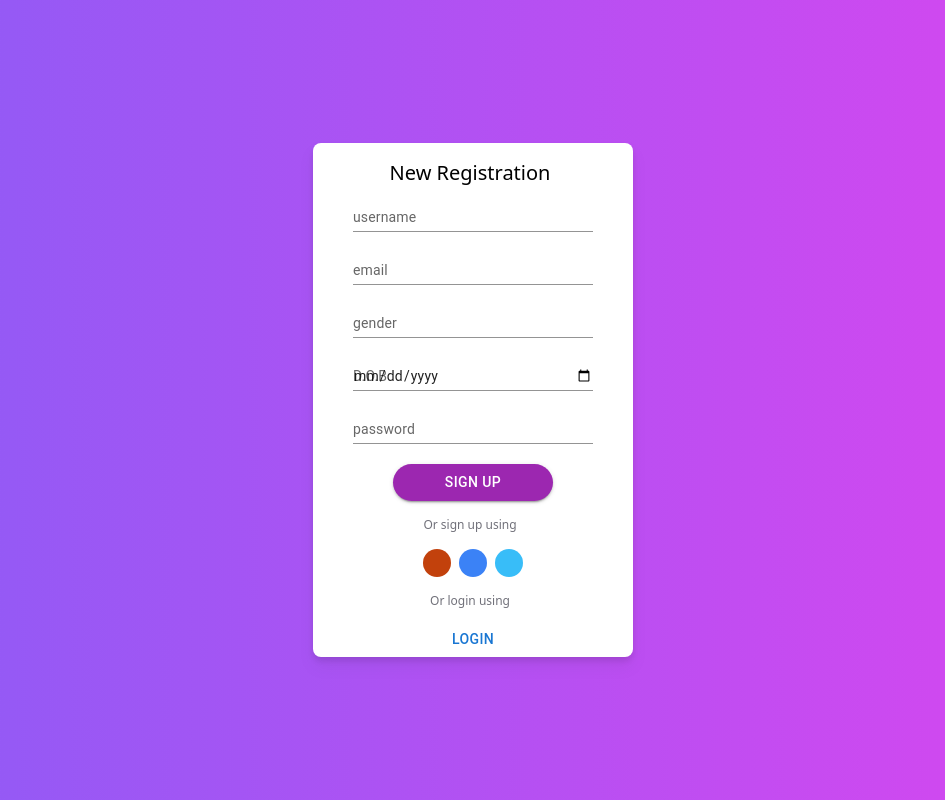
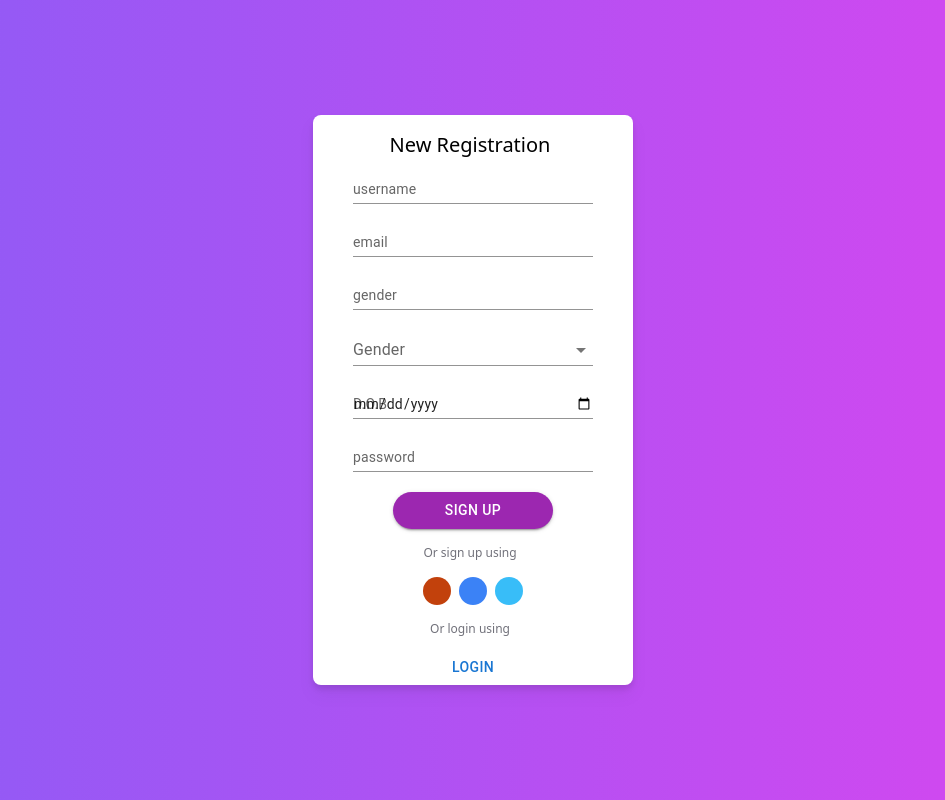
Before and after one commit to mahmudulmurad/r_tt, a React (Create React App) app: page /login-signup in a window 1280 px wide. Both pictures are taken after a click on the button "SIGNUP". Shown: the whole page, without its empty margins (167-1112 px from the left). Built offline with nearby package versions, Linux system fonts and the light colour scheme; some icons are missing.

Commit message:
working on select component

```diff
--- a/src/component/auth/signup/signup.component.tsx
+++ b/src/component/auth/signup/signup.component.tsx
@@ -9,7 +9,9 @@ import { useForm } from "react-hook-form";
 import { zodResolver } from "@hookform/resolvers/zod";
 import { FaFacebookF, FaGoogle, FaTwitter } from "react-icons/fa6";
 import { UiFormTextField } from "ui/form";
-import { UiButton, UiLabelField } from "ui/common";
+import { UiButton, UiLabelField, UiSelectFiled } from "ui/common";
+import { EGENDER } from "common/enums";
+import { enumToList } from "services";
 
 function SignupComponent({ authTypeChange, errorState }: TSignUpProps) {
   const {
@@ -65,6 +67,13 @@ function SignupComponent({ authTypeChange, errorState }: TSignUpProps) {
             placeholder="select your gender"
             type="email"
             variant="standard"
+          />
+        </Box>
+        <Box className="w-3/4">
+          <UiSelectFiled
+            variant="standard"
+            label="Gender"
+            options={enumToList(EGENDER)}
           />
         </Box>
         <Box className="w-3/4">
--- a/src/services/server.ts
+++ b/src/services/server.ts
@@ -1,3 +1,15 @@
-export const login = () => {
-  console.log("login");
+//Enum to list for Select component dropdown options
+export const enumToList = (entity: Record<string, any>) => {
+  if (!entity) {
+    entity = {};
+  }
+
+  return Object.keys(entity).map((item) => {
+    let title = "";
+    title = entity[item];
+    return {
+      id: item,
+      title: title,
+    };
+  });
 };
--- a/src/ui/common/UiSelectFiled/select.component.tsx
+++ b/src/ui/common/UiSelectFiled/select.component.tsx
@@ -1,31 +1,50 @@
-import * as React from 'react';
-import Box from '@mui/material/Box';
-import InputLabel from '@mui/material/InputLabel';
-import MenuItem from '@mui/material/MenuItem';
-import FormControl from '@mui/material/FormControl';
-import Select, { SelectChangeEvent } from '@mui/material/Select';
+import * as React from "react";
+import Box from "@mui/material/Box";
+import InputLabel from "@mui/material/InputLabel";
+import MenuItem from "@mui/material/MenuItem";
+import FormControl from "@mui/material/FormControl";
+import Select, { SelectChangeEvent } from "@mui/material/Select";
 
-export function UiSelectFiled() {
-  const [age, setAge] = React.useState('');
+type IUiOptions = {
+  id: string | number;
+  title: string;
+};
+
+export interface IUiInputSelectFieldProps
+  extends React.InputHTMLAttributes<HTMLSelectElement> {
+  label: string;
+  id?: string;
+  type?: string;
+  placeholder?: string;
+  name?: string;
+  variant?: "outlined" | "filled" | "standard";
+  options?: Record<string, any>[] | IUiOptions[];
+}
+
+export function UiSelectFiled(props: IUiInputSelectFieldProps) {
+  const { variant, options,label } = props;
+  const [data, setData] = React.useState("");
 
   const handleChange = (event: SelectChangeEvent) => {
-    setAge(event.target.value as string);
+    setData(event.target.value as string);
   };
 
   return (
     <Box sx={{ minWidth: 120 }}>
-      <FormControl fullWidth>
-        <InputLabel id="demo-simple-select-label">Age</InputLabel>
+      <FormControl fullWidth variant={variant}>
+        <InputLabel id="demo-simple-select-label">{label}</InputLabel>
         <Select
           labelId="demo-simple-select-label"
           id="demo-simple-select"
-          value={age}
-          label="Age"
+          value={data}
+          label={label}
           onChange={handleChange}
         >
-          <MenuItem value={10}>Ten</MenuItem>
-          <MenuItem value={20}>Twenty</MenuItem>
-          <MenuItem value={30}>Thirty</MenuItem>
+          {options?.map((option) => (
+            <MenuItem key={option['id']} value={option['id']}>
+              {option['title']}
+            </MenuItem>
+          ))}
         </Select>
       </FormControl>
     </Box>
```
Also changed, not shown: 1 other file (tests, documents, lock files or other folders).
